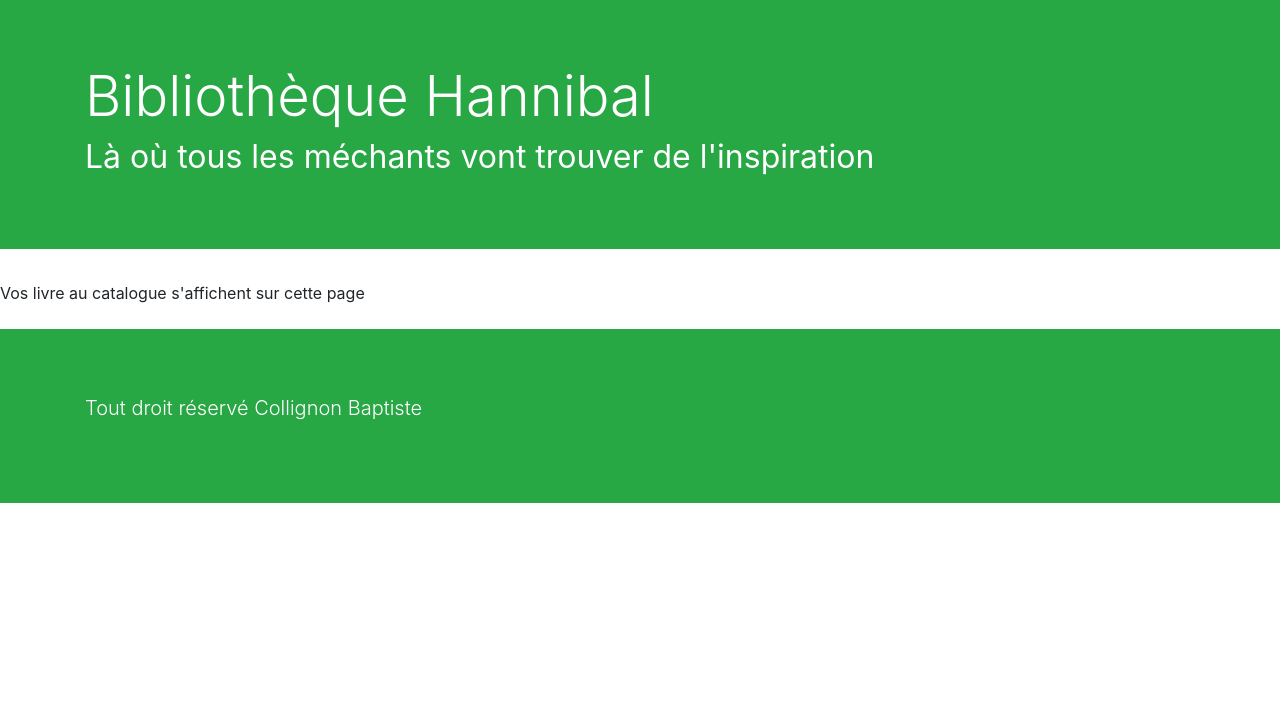
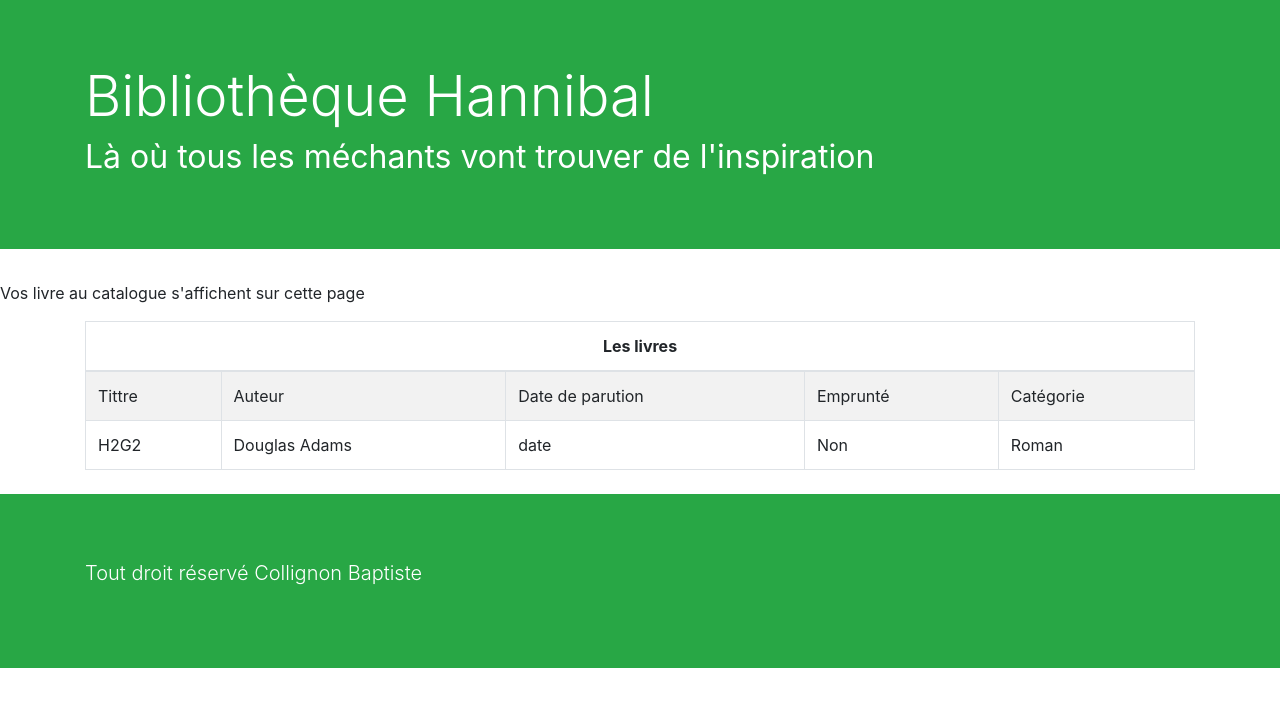
Before and after one commit to CollignonB/evalPOO, a PHP site: page / in a window 1280 px wide. Shown: the part 41-748 px from the top of the page. Run offline with PHP 8.4, Linux system fonts and the light colour scheme; some libraries are stand-ins or nearby versions.

Commit message:
start indexView (book table)

```diff
--- a/model/entity/user.php
+++ b/model/entity/user.php
@@ -64,5 +64,4 @@ class User {
     public function setCity(string $city){
         $this->city = $city;
     }
-
 }
--- a/view/indexView.php
+++ b/view/indexView.php
@@ -1 +1,27 @@
 <p>Vos livre au catalogue s'affichent sur cette page</p>
+
+<div class="container">
+    <table class="table table-striped table-bordered"">
+        <thead>
+            <tr>
+                <th colspan=5 class="text-center">Les livres</th>
+            </tr>
+        </thead>
+        <tbody>
+            <tr>
+                <td>Tittre</td>
+                <td>Auteur</td>
+                <td>Date de parution</td>
+                <td>Emprunté</td>
+                <td>Catégorie</td>
+            </tr>
+            <tr>
+                <td>H2G2</td>
+                <td>Douglas Adams</td>
+                <td>date</td>
+                <td>Non</td>
+                <td>Roman</td>
+            </tr>
+        </tbody>
+    </table>
+</div>
```
